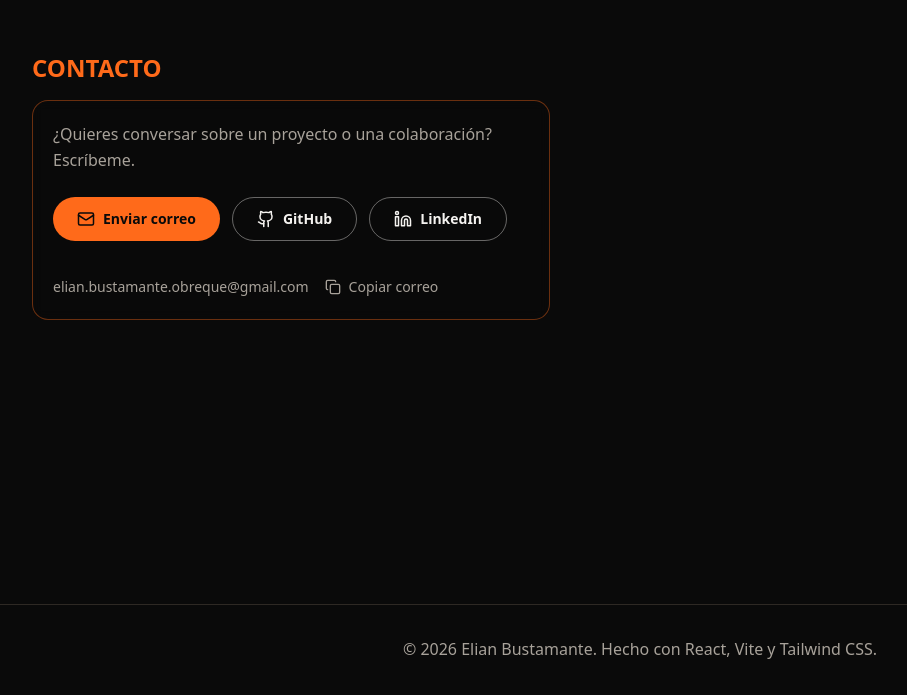
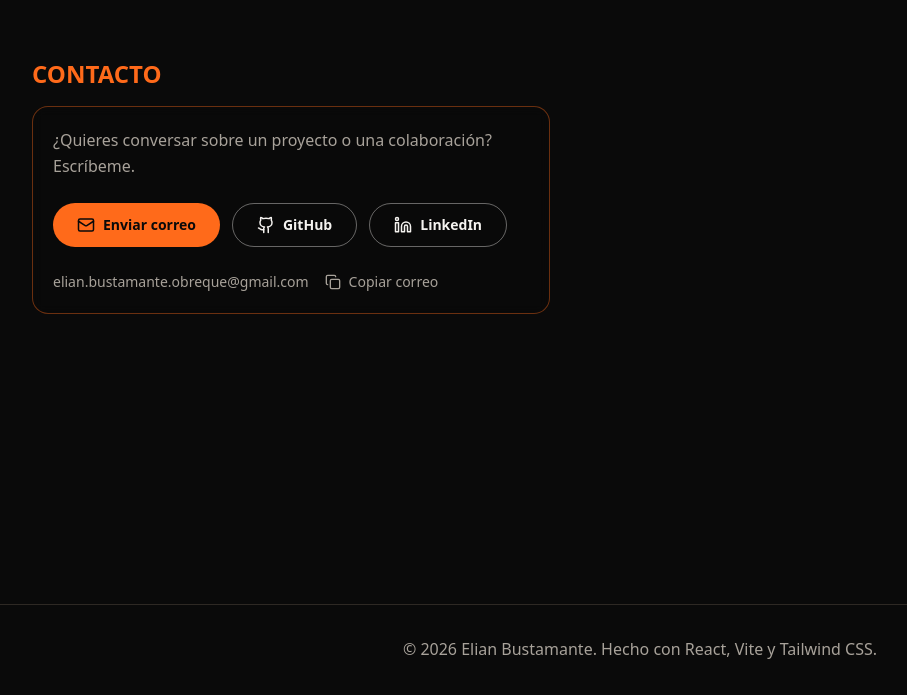
Before and after one commit to ElianBustamante/ElianBustamante.github.io, a React (Vite) app: page /#inicio in a window 1280 px wide. Shown: the part 3444-4139 px from the top of the page, without its empty margins (0-907 px from the left). Built offline with nearby package versions, Linux system fonts and the light colour scheme.

Commit message:
style(contact): use -my-3 on copy button and gap-y-3 on email row

```diff
--- a/src/components/Contact.jsx
+++ b/src/components/Contact.jsx
@@ -88,14 +88,14 @@ export default function Contact({ siteData = site }) {
         </div>
 
         {hasValidEmail && (
-          <div className="flex flex-wrap items-center gap-x-4 gap-y-1 -mb-2.5">
+          <div className="flex flex-wrap items-center gap-x-4 gap-y-3">
             <span ref={addressRef} className="select-all break-words text-[0.875rem] text-muted">
               {email}
             </span>
             <button
               type="button"
               onClick={handleCopy}
-              className="inline-flex min-h-[44px] items-center gap-2 rounded-md px-0 text-[0.875rem] text-muted transition-colors hover:text-accent focus-visible:outline-none focus-visible:ring-2 focus-visible:ring-accent focus-visible:ring-offset-2 focus-visible:ring-offset-transparent"
+              className="inline-flex min-h-[44px] -my-3 items-center gap-2 rounded-md px-0 text-[0.875rem] text-muted transition-colors hover:text-accent focus-visible:outline-none focus-visible:ring-2 focus-visible:ring-accent focus-visible:ring-offset-2 focus-visible:ring-offset-transparent"
             >
               {copied ? <IconCheck size={16} /> : <IconCopy size={16} />}
               <span>{copied ? t('contact.copied') : t('contact.copy')}</span>
```
